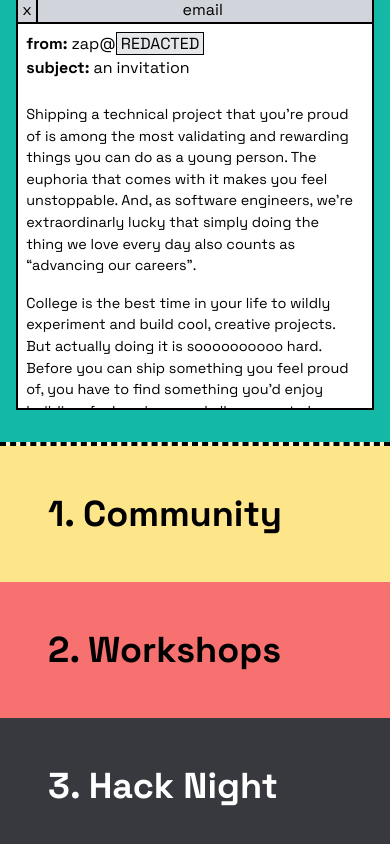
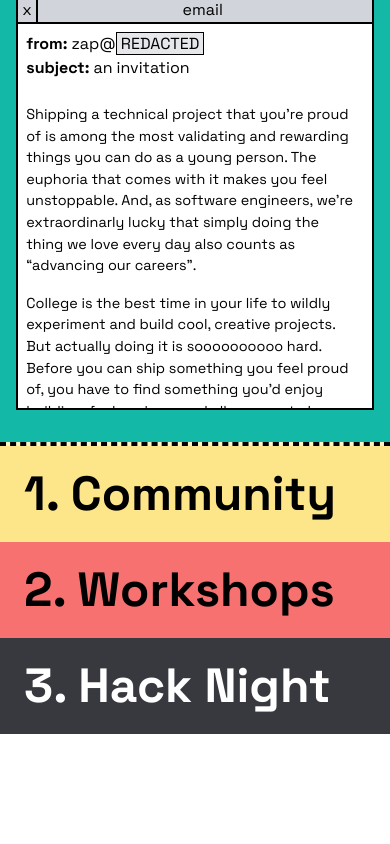
Before and after one commit to purduehackers/site, a Next.js app: page / in a window 390 px wide. Shown: the part 884-1728 px from the top of the page. After the commit the page ends 1618 px from the top, so only its background shows below. Built offline with nearby package versions, Linux system fonts and the light colour scheme.

Commit message:
Update sections on small screens

```diff
--- a/components/community.tsx
+++ b/components/community.tsx
@@ -1,7 +1,7 @@
 const Community = () => (
   <div className="bg-amber-200">
-    <div className="flex flex-col sm:flex-row p-12">
-      <h1 className="text-4xl sm:text-9xl font-bold">1. Community</h1>
+    <div className="flex flex-col sm:flex-row p-6 sm:p-12">
+      <h1 className="text-5xl sm:text-9xl font-bold">1. Community</h1>
     </div>
   </div>
 )
--- a/components/hack-night.tsx
+++ b/components/hack-night.tsx
@@ -1,7 +1,7 @@
 const HackNight = () => (
   <div className="bg-gray-discord text-white">
-    <div className="flex flex-col sm:flex-row p-12">
-      <h1 className="text-4xl sm:text-9xl font-bold">3. Hack Night</h1>
+    <div className="flex flex-col sm:flex-row p-6 sm:p-12">
+      <h1 className="text-5xl sm:text-9xl font-bold">3. Hack Night</h1>
     </div>
   </div>
 )
--- a/components/workshops.tsx
+++ b/components/workshops.tsx
@@ -1,7 +1,7 @@
 const Workshops = () => (
   <div className="bg-red-400">
-    <div className="flex flex-col sm:flex-row p-12">
-      <h1 className="text-4xl sm:text-9xl font-bold">2. Workshops</h1>
+    <div className="flex flex-col sm:flex-row p-6 sm:p-12">
+      <h1 className="text-5xl sm:text-9xl font-bold">2. Workshops</h1>
     </div>
   </div>
 )
```
